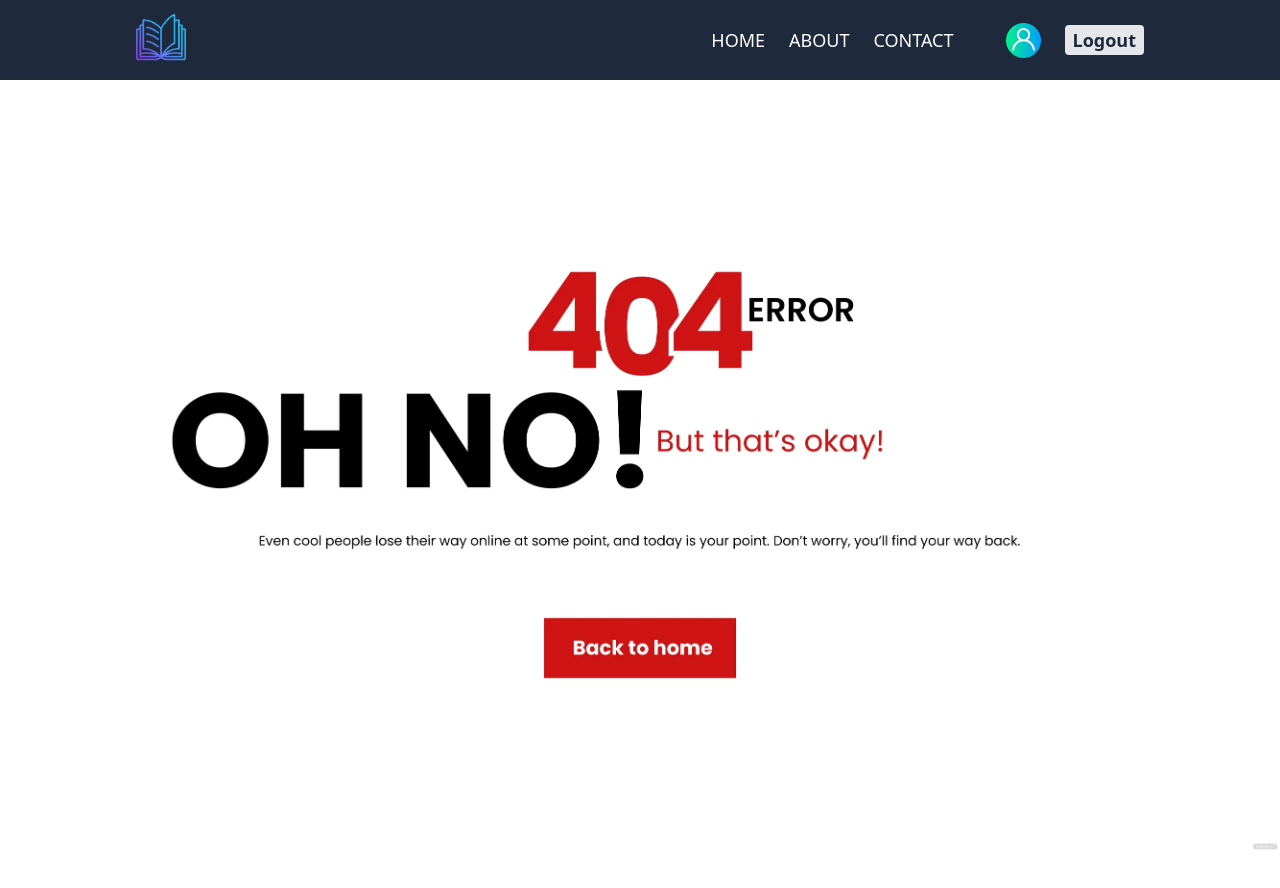
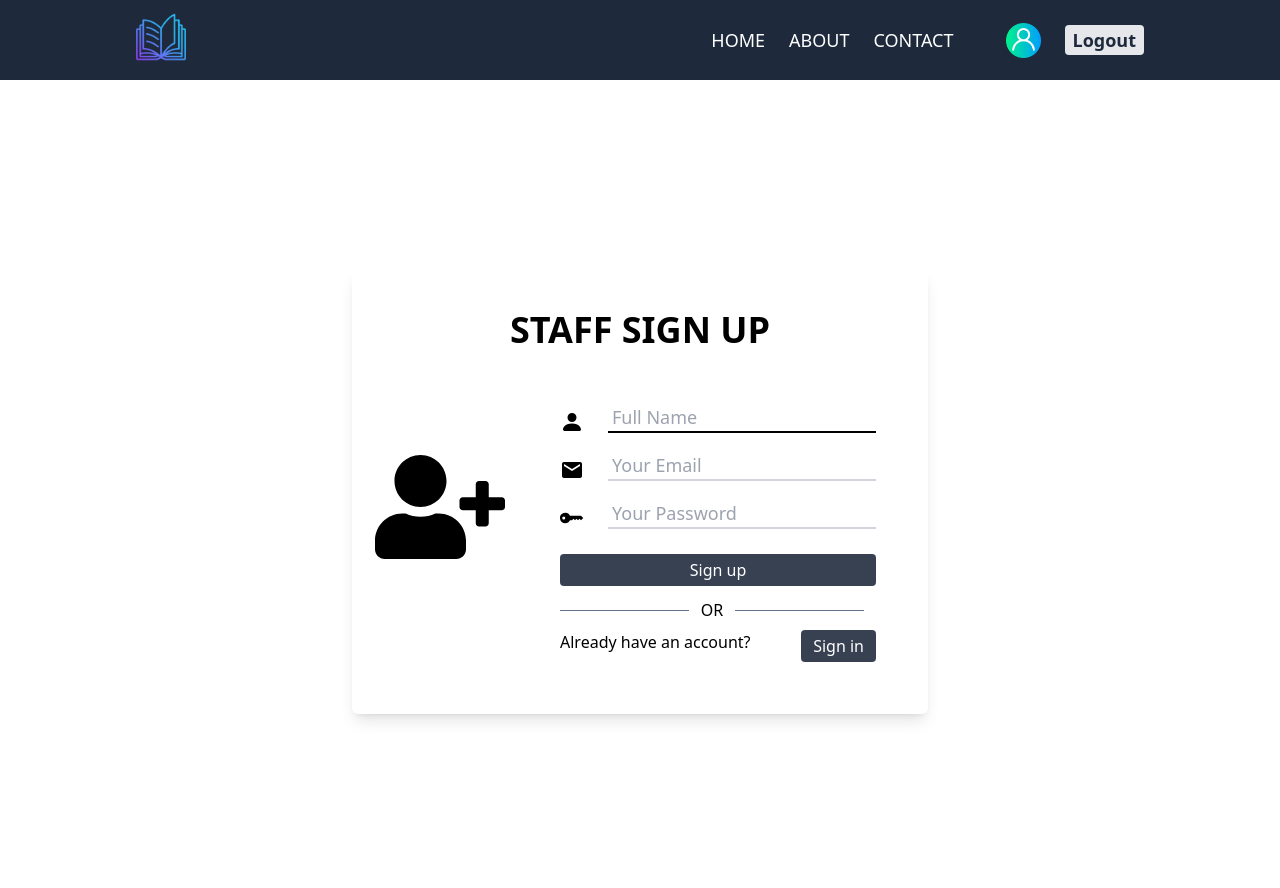
Before and after one commit to Tashfeen-Chohan/LIBRARY-Frontend, a React (Vite) app: page /register-staff in a window 1280 px wide. Shown: the top 888 px of the page. Built offline with nearby package versions, Linux system fonts and the light colour scheme; no server answers.

Commit message:
STAFF logged in with cookie parser, also added librarian & admin dashboard

```diff
--- a/src/App.jsx
+++ b/src/App.jsx
@@ -6,9 +6,11 @@ import Create from "./pages/Create";
 import Update from "./pages/Update";
 import Error from "./pages/Error";
 import { BookContextProvider } from "./contexts/BookContext";
-import Register from "./pages/Register";
-import Login from "./pages/Login";
+import Staff_Register from "./pages/Staff_Register";
+import Staff_Login from "./pages/Staff_Login";
 import Navbar from "./components/Navbar";
+import Librarian_Dashboard from "./pages/Librarian_Dashboard"
+import Admin_Dashboard from "./pages/Admin_Dashboard"
 
 const App = () => {
   const user = localStorage.getItem("token")
@@ -25,8 +27,10 @@ const App = () => {
             <Route path="/" element={<Home/>}/>
             <Route path="/create" element={<Create />} />
             <Route path="/update/:id" element={<Update />} />
-            <Route path="/register" element={<Register/>}/>
-            <Route path="/login" element={<Login/>}/>
+            <Route path="/register-staff" element={<Staff_Register/>}/>
+            <Route path="/login-staff" element={<Staff_Login/>}/>
+            <Route path="/dashboard-librarian" element={<Librarian_Dashboard/>}/>
+            <Route path="/dashboard-admin" element={<Admin_Dashboard/>}/>
             <Route path="*" element={<Error />} />
           </Routes>
         </BrowserRouter>
--- /dev/null
+++ b/src/pages/Admin_Dashboard.jsx
@@ -0,0 +1,11 @@
+import React from 'react'
+
+const Admin_Dashboard = () => {
+  return (
+    <div>
+      Admin Dashboard
+    </div>
+  )
+}
+
+export default Admin_Dashboard
--- /dev/null
+++ b/src/pages/Librarian_Dashboard.jsx
@@ -0,0 +1,11 @@
+import React from 'react'
+
+const Librarian_Dashboard = () => {
+  return (
+    <div>
+      Librarian Dashboard
+    </div>
+  )
+}
+
+export default Librarian_Dashboard
--- a/src/pages/Login.jsx
+++ b/src/pages/Staff_Login.jsx
@@ -5,8 +5,8 @@ import {BsFillKeyFill} from 'react-icons/bs'
 import { Link, useNavigate } from "react-router-dom";
 import axios from "axios";
 
-const Login = () => {
-  const [user, setUser] = useState({
+const Staff_Login = () => {
+  const [staff, setStaff] = useState({
     email: "",
     password: "",
   });
@@ -15,22 +15,26 @@ const Login = () => {
 
   function handleChange(e) {
     const {name, value} = e.target
-    setUser({
-      ...user,
+    setStaff({
+      ...staff,
       [name]: value
     })
   }
 
+  axios.defaults.withCredentials = true;
   async function handleSubmit(e) {
     e.preventDefault()
-    const {email, password} = user;
+    const {email, password} = staff;
     if (email && password){
       try {
-        const res = await axios.post("http://localhost:3000/api/auth", user)
-        localStorage.setItem("token", res.data.token)
-        window.location = "/"
-        setUser({})
-        navigate("/")
+        const res = await axios.post("http://localhost:3000/api/staffAuth", staff)
+        if (res.data.role === "librarian"){
+          navigate("/dashboard-librarian")
+          setStaff({})
+        } else if (res.data.role === "admin"){
+          navigate("/dashboard-admin")
+          setStaff({})
+        }
       } catch (error) {
         setError(error.response.data.message)
       }
@@ -45,7 +49,7 @@ const Login = () => {
     <div className="min-h-screen flex justify-center items-center flex-col">
       <div className="shadow-lg  md:py-5 w-[90%] md:max-w-xl rounded-md">
         <h1 className="font-bold text-3xl md:text-4xl my-5 text-center">
-          Sign in
+          STAFF LOGIN
         </h1>
 
         <div className="flex justify-center items-center gap-5 flex-col md:flex-row px-5 ">
@@ -69,7 +73,7 @@ const Login = () => {
                   placeholder="Your Email"
                   name="email"
                   id="email"
-                  value={user.email}
+                  value={staff.email}
                   onChange={handleChange}
                 />
               </div>
@@ -85,7 +89,7 @@ const Login = () => {
                   placeholder="Your Password"
                   name="password"
                   id="password"
-                  value={user.password}
+                  value={staff.password}
                   onChange={handleChange}
                 />
               </div>
@@ -120,7 +124,7 @@ const Login = () => {
               <div className="flex justify-between items-center">
                 <div>Don't have any account? </div>
                 <div className="mt-2">
-                  <Link to={"/register"}>
+                  <Link to={"/register-staff"}>
                     <button className="bg-gray-700 text-white py-1 px-3 rounded hover:bg-black transition-colors duration-500">
                       Sign up
                     </button>
@@ -136,4 +140,4 @@ const Login = () => {
   );
 };
 
-export default Login;
+export default Staff_Login;
--- a/src/pages/Register.jsx
+++ b/src/pages/Staff_Register.jsx
@@ -5,8 +5,8 @@ import {BsFillPersonFill, BsFillKeyFill} from 'react-icons/bs'
 import { Link, useNavigate } from "react-router-dom";
 import axios from "axios";
 
-const Register = () => {
-  const [user, setUser] = useState({
+const Staff_Register = () => {
+  const [staff, setStaff] = useState({
     name: "",
     email: "",
     password: "",
@@ -16,19 +16,19 @@ const Register = () => {
 
   function handleChange(e) {
     const {name, value} = e.target
-    setUser({
-      ...user,
+    setStaff({
+      ...staff,
       [name]: value
     })
   }
 
   async function handleSubmit(e) {
     e.preventDefault()
-    const {name, email, password} = user;
+    const {name, email, password} = staff;
     if (name && email && password){
       try {
-        await axios.post("http://localhost:3000/api/users", user)
-        setUser({})
+        await axios.post("http://localhost:3000/api/staff", staff)
+        setStaff({})
         navigate("/login")
       } catch (error) {
         setError(error.response.data.message)
@@ -43,7 +43,7 @@ const Register = () => {
     <div className="min-h-screen flex justify-center items-center flex-col">
       <div className="shadow-lg  md:py-5 w-[90%] md:max-w-xl rounded-md">
         <h1 className="font-bold text-3xl md:text-4xl my-5 text-center">
-          Sign up
+          STAFF SIGN UP
         </h1>
 
         <div className="flex justify-center items-center gap-5 flex-col md:flex-row px-5 ">
@@ -66,7 +66,7 @@ const Register = () => {
                   placeholder="Full Name"
                   name="name"
                   id="name"
-                  value={user.name}
+                  value={staff.name}
                   onChange={handleChange}
                 />
               </div>
@@ -82,7 +82,7 @@ const Register = () => {
                   placeholder="Your Email"
                   name="email"
                   id="email"
-                  value={user.email}
+                  value={staff.email}
                   onChange={handleChange}
                 />
               </div>
@@ -98,7 +98,7 @@ const Register = () => {
                   placeholder="Your Password"
                   name="password"
                   id="password"
-                  value={user.password}
+                  value={staff.password}
                   onChange={handleChange}
                 />
               </div>
@@ -134,7 +134,7 @@ const Register = () => {
                 <div>Already have an account? </div>
                 {/* GO BACK BUTTN */}
                 <div className="mt-2">
-                  <Link to={"/login"}>
+                  <Link to={"/login-staff"}>
                     <button className="bg-gray-700 text-white py-1 px-3 rounded hover:bg-black transition-colors duration-500">
                       Sign in
                     </button>
@@ -150,4 +150,4 @@ const Register = () => {
   );
 };
 
-export default Register;
+export default Staff_Register;
```
